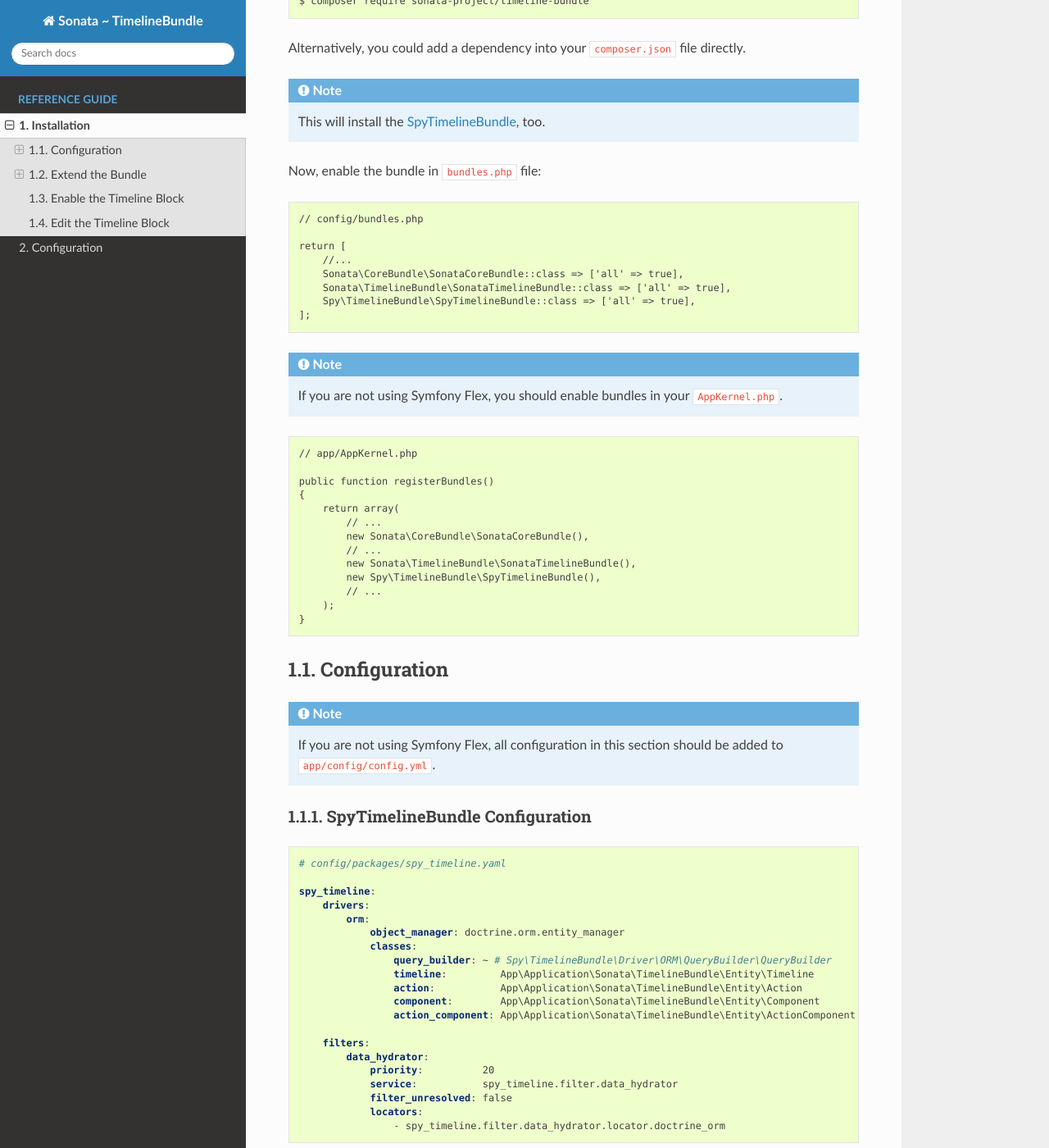
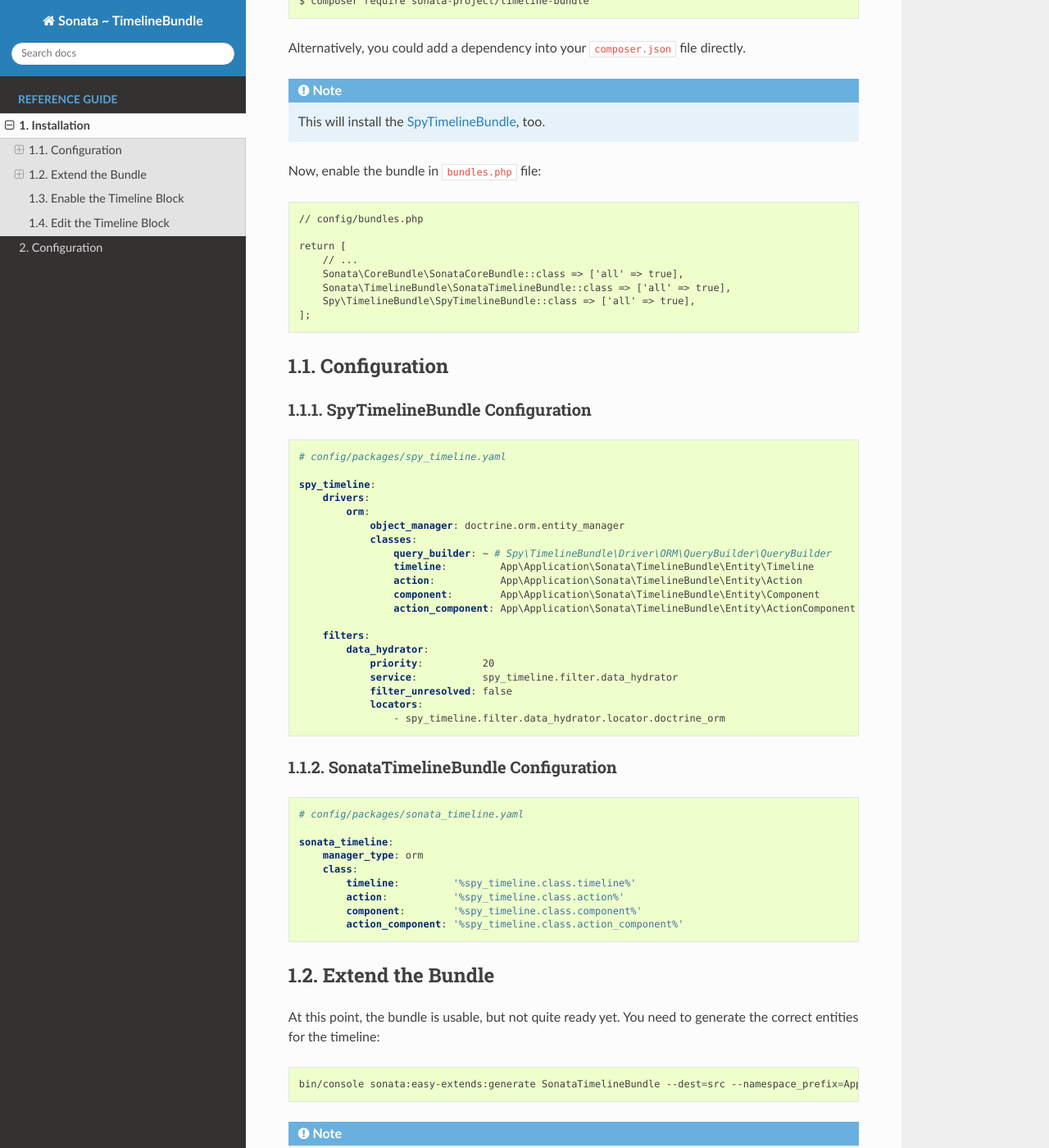
Before and after one commit to sonata-project/SonataTimelineBundle, a Sphinx documentation site: the page built from docs/reference/installation.rst, in a window 1280 px wide and 1400 px high, scrolled down 229 px. Shown: the whole window at 82% size. Built offline with Sphinx 7.4.7 and the Read the Docs theme 2.0.0, drawn with Linux system fonts in a browser that asks for light colours; some of the changed text lies outside the part shown.

Commit message:
[Docs] big cleanup

```diff
--- a/docs/reference/configuration.rst
+++ b/docs/reference/configuration.rst
@@ -36,7 +36,6 @@
         sonata_admin:
             dashboard:
                 blocks:
-                    # ...
                     - { position: center, type: sonata.timeline.block.timeline, settings: { context: SONATA_ADMIN, max_per_page: 25, title: "My Timeline Block" }}
 
 You can customize the ``icon`` (default: ``<i class="fa fa-clock-o fa-fw"></i>``) of the block by using these config options:
@@ -50,5 +49,4 @@
         sonata_admin:
             dashboard:
                 blocks:
-                    # ...
                     - { position: center, type: sonata.timeline.block.timeline, settings: { context: SONATA_ADMIN, max_per_page: 25, icon: '<i class="fa fa-flag-o fa-fw"></i>' }}
--- a/docs/reference/installation.rst
+++ b/docs/reference/installation.rst
@@ -22,40 +22,14 @@
     // config/bundles.php
 
     return [
-        //...
+        // ...
         Sonata\CoreBundle\SonataCoreBundle::class => ['all' => true],
         Sonata\TimelineBundle\SonataTimelineBundle::class => ['all' => true],
         Spy\TimelineBundle\SpyTimelineBundle::class => ['all' => true],
     ];
 
-.. note::
-
-    If you are not using Symfony Flex, you should enable bundles in your
-    ``AppKernel.php``.
-
-.. code-block:: php
-
-    // app/AppKernel.php
-
-    public function registerBundles()
-    {
-        return array(
-            // ...
-            new Sonata\CoreBundle\SonataCoreBundle(),
-            // ...
-            new Sonata\TimelineBundle\SonataTimelineBundle(),
-            new Spy\TimelineBundle\SpyTimelineBundle(),
-            // ...
-        );
-    }
-
 Configuration
 -------------
-
-.. note::
-
-    If you are not using Symfony Flex, all configuration in this section should
-    be added to ``app/config/config.yml``.
 
 SpyTimelineBundle Configuration
 ~~~~~~~~~~~~~~~~~~~~~~~~~~~~~~~
@@ -83,11 +57,6 @@
                 locators:
                     - spy_timeline.filter.data_hydrator.locator.doctrine_orm
 
-.. note::
-
-    If you are not using Symfony Flex, add classes without the ``App\``
-    part.
-
 SonataTimelineBundle Configuration
 ~~~~~~~~~~~~~~~~~~~~~~~~~~~~~~~~~~
 
@@ -96,12 +65,12 @@
     # config/packages/sonata_timeline.yaml
 
     sonata_timeline:
-        manager_type:         orm
+        manager_type: orm
         class:
-            timeline:         "%spy_timeline.class.timeline%"
-            action:           "%spy_timeline.class.action%"
-            component:        "%spy_timeline.class.component%"
-            action_component: "%spy_timeline.class.action_component%"
+            timeline:         '%spy_timeline.class.timeline%'
+            action:           '%spy_timeline.class.action%'
+            component:        '%spy_timeline.class.component%'
+            action_component: '%spy_timeline.class.action_component%'
 
 Extend the Bundle
 -----------------
@@ -111,7 +80,7 @@
 
 .. code-block:: bash
 
-    $ bin/console sonata:easy-extends:generate SonataTimelineBundle --dest=src --namespace_prefix=App
+    bin/console sonata:easy-extends:generate SonataTimelineBundle --dest=src --namespace_prefix=App
 
 .. note::
 
@@ -127,48 +96,22 @@
     through a global namespace. For instance the action will be
     ``App\Application\Sonata\TimelineBundle\Entity\Action``.
 
-.. note::
-
-    If you are not using Symfony Flex, the namespace will be ``Application\Sonata\TimelineBundle\Entity``.
-
 
 Now, add the new ``Application`` Bundle into the ``bundles.php``::
 
     // config/bundles.php
 
     return [
-        //...
+        // ...
         App\Application\Sonata\TimelineBundle\ApplicationSonataTimelineBundle::class => ['all' => true],
     ];
-
-.. note::
-
-    If you are not using Symfony Flex, add the new ``Application`` Bundle into your
-    ``AppKernel.php``.
-
-.. code-block:: php
-
-    // app/AppKernel.php
-
-    class AppKernel {
-        public function registerbundles()
-        {
-            return array(
-                // Application Bundles
-                // ...
-                new Application\Sonata\TimelineBundle\ApplicationSonataTimelineBundle(),
-                // ...
-
-            )
-        }
-    }
 
 Update the Database Schema
 ~~~~~~~~~~~~~~~~~~~~~~~~~~
 
 .. code-block:: bash
 
-    $ bin/console doctrine:schema:update --force
+    bin/console doctrine:schema:update --force
 
 Enable the Timeline Block
 -------------------------
@@ -181,7 +124,6 @@
 
         sonata_block:
             blocks:
-                # ...
                 sonata.timeline.block.timeline:
 
     .. code-block:: yaml
@@ -191,18 +133,10 @@
         sonata_admin:
             dashboard:
                 blocks:
-                    # ...
                     - { position: center, type: sonata.timeline.block.timeline, settings: { context: SONATA_ADMIN, max_per_page: 25 }}
-
-.. note::
-
-    If you are not using Symfony Flex, this configuration should be added
-    to ``app/config/config.yml``.
 
 Edit the Timeline Block
 -----------------------
-
-.. configuration-block::
 
 Create a new template file here, based on the default ``timeline.html.twig``
 
@@ -219,13 +153,7 @@
         sonata_admin:
             dashboard:
                 blocks:
-                    # ...
                     - { position: center, type: sonata.timeline.block.timeline, settings: { template: '@ApplicationTimeline/Block/timeline.html.twig', context: SONATA_ADMIN, max_per_page: 25 }}
-
-.. note::
-
-    If you are not using Symfony Flex, this configuration should be added
-    to ``app/config/config.yml``.
 
 And now, you're good to go !
 
```
